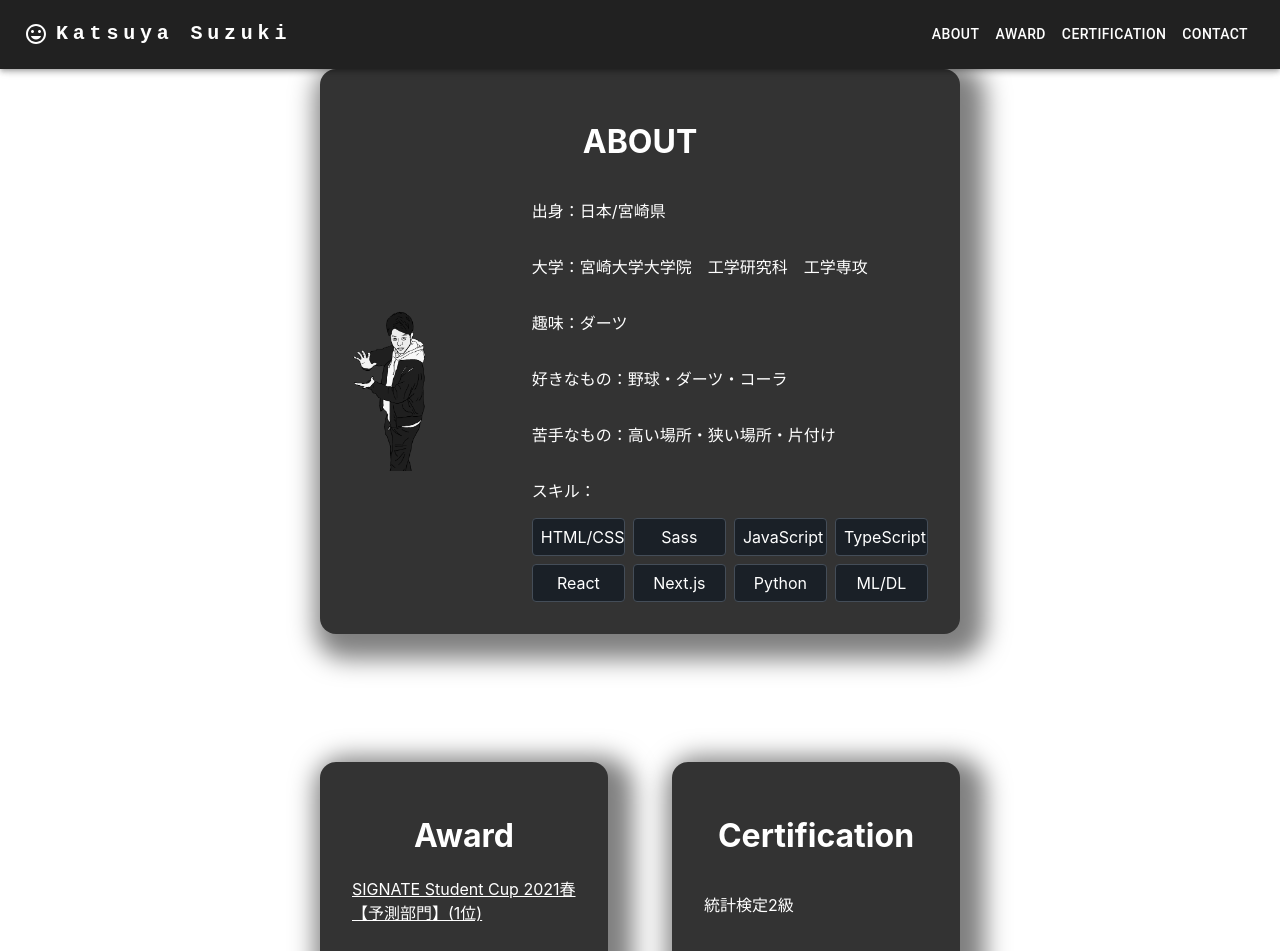
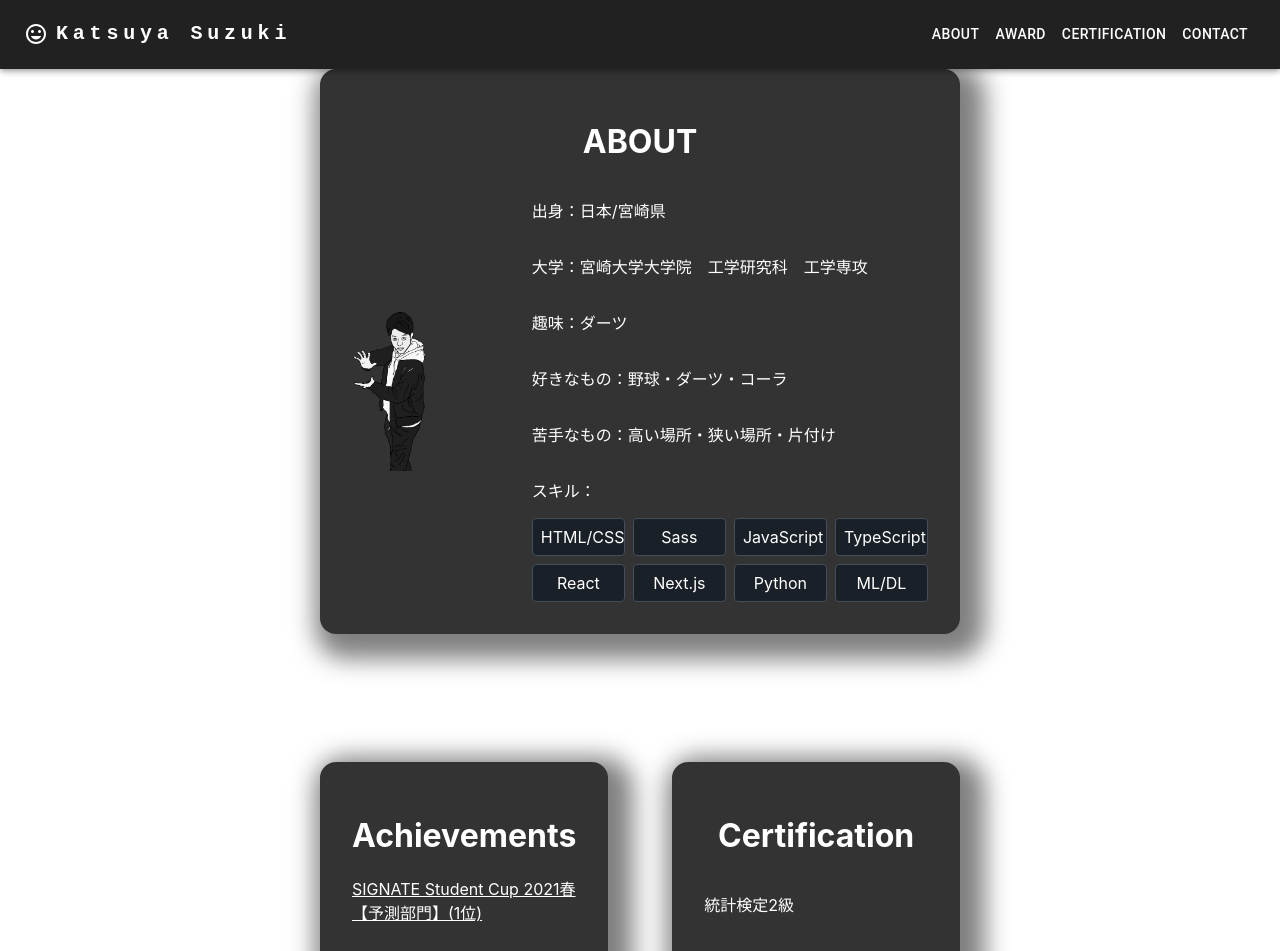
Before and after one commit to katsuya6152/nextjs-my-portfolio, a Next.js app: page / in a window 1280 px wide. Shown: the top 951 px of the page. Built offline with nearby package versions, Linux system fonts and the light colour scheme.

Commit message:
Fix Achievements

```diff
--- a/src/components/Award/Award.tsx
+++ b/src/components/Award/Award.tsx
@@ -28,7 +28,7 @@ const Award = (props: awardProps) => {
             }}
           >
             <Stack sx={{ alignItems: 'center' }}>
-              <h1>Award</h1>
+              <h1>Achievements</h1>
               <Stack
                 direction={'row'}
                 spacing={12}
```
